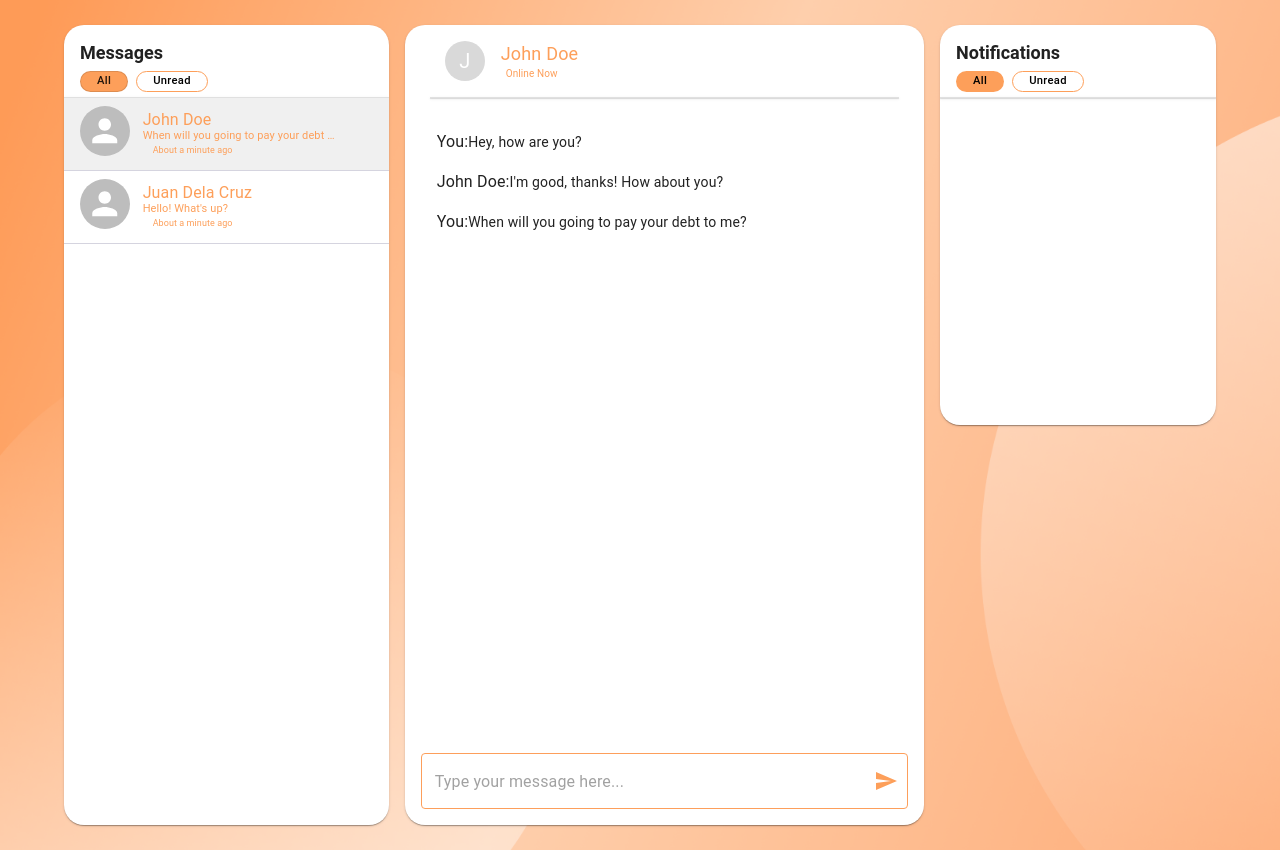
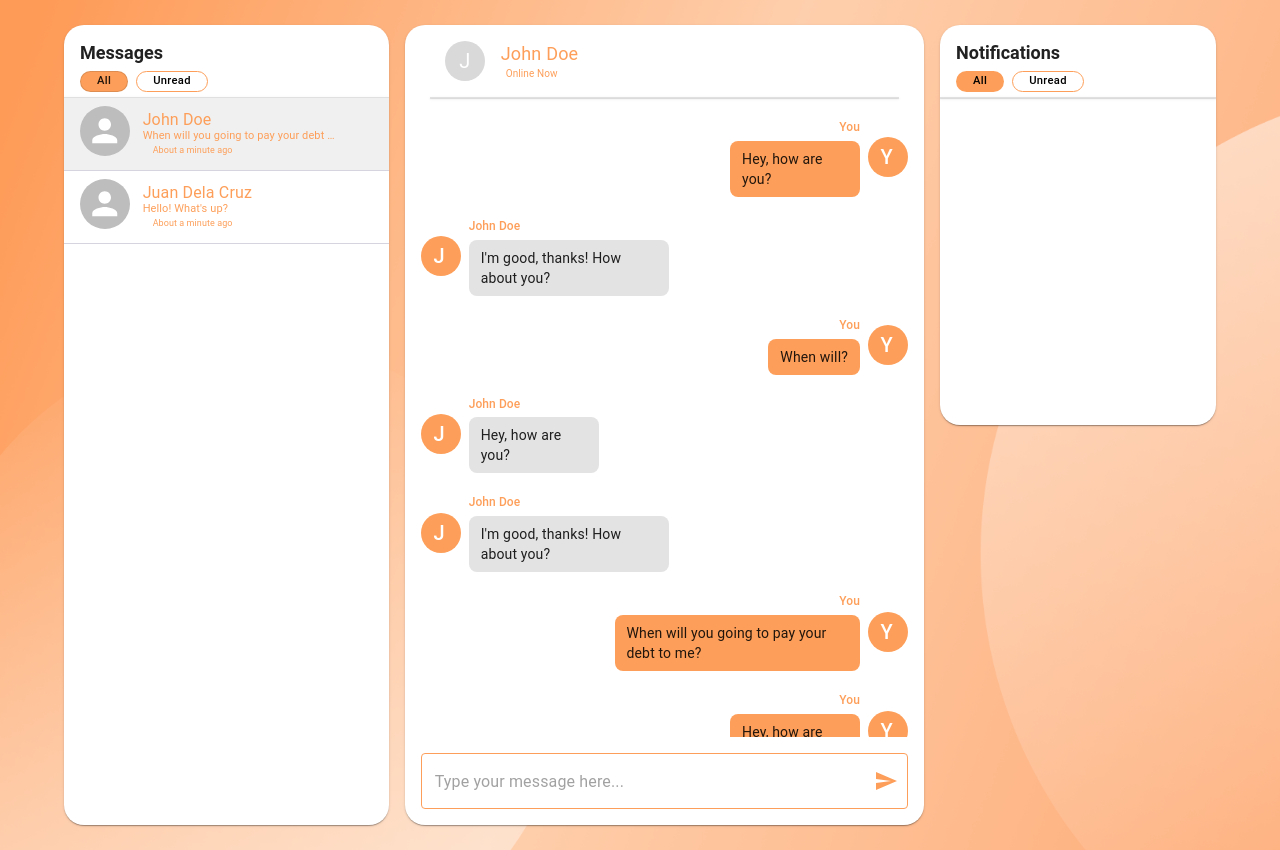
Before and after one commit to jhunel18/ojtconnect-com, a React (Vite) app: page /messages in a window 1280 px wide. Both pictures are taken after a click on the button 226 px from the left and 134 px from the top of the page. Built offline with nearby package versions, Linux system fonts and the light colour scheme.

Commit message:
update message conversation component

```diff
--- /dev/null
+++ b/src/components/MessageConversation/MessageBubble.jsx
@@ -0,0 +1,51 @@
+import React from 'react';
+import { Avatar, Box, ListItem, Typography } from '@mui/material';
+
+const MessageBubble = ({ message, isYou }) => {
+    return (
+        <ListItem
+            sx={{
+                display: 'flex',
+                flexDirection: 'column',
+                alignItems: isYou ? 'flex-end' : 'flex-start',
+                marginTop: '4px',
+                marginBottom: '4px',
+            }}
+        >
+            <Box
+                sx={{
+                    display: 'flex',
+                    flexDirection: isYou ? 'row-reverse' : 'row',
+                    alignItems: 'center',
+                    justifyContent: isYou ? 'end' : 'flex-start',
+                }}
+            >
+                <Box sx={{ marginRight: isYou ? '0' : '8px', marginLeft: isYou ? '8px' : '0' }}>
+                    {message.avatar ? (
+                        <Avatar alt={message.sender} src={message.avatar} />
+                    ) : (
+                        <Avatar sx={{ bgcolor: '#FD9F5A' }}>{message.sender.charAt(0).toUpperCase()}</Avatar>
+                    )}
+                </Box>
+                <Box sx={{ flex: 1, maxWidth: '70%' }}>
+                    <Typography variant='subtitle2' sx={{ color: '#FD9F5A', fontSize: '12px', marginBottom: '4px', textAlign: isYou ? 'right' : 'left' }}>
+                        {message.sender}
+                    </Typography>
+                    <Box
+                        sx={{
+                            backgroundColor: isYou ? '#FD9F5A' : '#E3E3E3',
+                            padding: '8px 12px',
+                            borderRadius: '8px',
+                            wordBreak: 'break-word',
+                            textAlign: 'left', // Always left-align the text content
+                        }}
+                    >
+                        <Typography variant='body2'>{message.text}</Typography>
+                    </Box>
+                </Box>
+            </Box>
+        </ListItem>
+    );
+};
+
+export default MessageBubble;
--- a/src/components/MessageConversation/index.jsx
+++ b/src/components/MessageConversation/index.jsx
@@ -3,6 +3,8 @@ import React, { useEffect, useState } from 'react'
 import { useSelector } from 'react-redux'
 import SendIcon from '@mui/icons-material/Send';
 import ArrowBackIcon from '@mui/icons-material/ArrowBack';
+import MessageBubble from './MessageBubble';
+import { customScrollbar } from './style'
 
 const BackButton = ({ onClick }) => (
     <IconButton onClick={onClick} sx={{ color: '#FD9F5A' }}>
@@ -70,16 +72,32 @@ const MessageConversation = ({ onBackButtonClick }) => {
                         subheader="Online Now"
                     />
                     <Divider sx={{boxShadow: 1,  margin: '0 25px',}}/>
-                    <CardContent sx={{ flex: 1, overflowY: 'auto' }}>
+                    <CardContent
+                        sx={{
+                            flex: 1,
+                            overflowY: 'auto',
+                            padding: "0px",
+                            ...customScrollbar
+                            // '&:hover': {
+                            //     backgroundColor: '#0000',
+                            //     overflowY: 'scroll',
+                            // },
+                            // '&::-webkit-scrollbar': {
+                            //     width: '12px',
+                            // },
+                            // '&::-webkit-scrollbar-track': {
+                            //     backgroundColor: '#FFF0E7',
+                            // },
+                            // '&::-webkit-scrollbar-thumb': {
+                            //     backgroundColor: '#FF9E6C',
+                            //     borderRadius: '6px',
+                            //     transition: 'overflow 0.5s ease',
+                            // },
+                        }}>
                         <List>
-                            <Box>
-                                {selectedConversationMessages.map((message) => (
-                                    <ListItem key={message.id}>
-                                        <Typography variant='body1'>{message.sender}: </Typography>
-                                        <Typography variant='body2'> {message.text}</Typography>
-                                    </ListItem>
-                                ))}
-                            </Box>
+                            {selectedConversationMessages.map((message) => (
+                                <MessageBubble key={message.id} message={message} isYou={message.sender === 'You'} />
+                            ))}
                         </List>
                     </CardContent>
                     <CardActions sx={{ mt: 'auto', p: 2 }}>
--- /dev/null
+++ b/src/components/MessageConversation/style.jsx
@@ -0,0 +1,22 @@
+// styles.js
+export const customScrollbar = {
+  '&::-webkit-scrollbar': {
+    width: '9px',
+  },
+  '&::-webkit-scrollbar-thumb': {
+    backgroundColor: '#FF9E6C',
+    borderRadius: '6px',
+    transition: 'background-color 0.3s ease',
+  },
+  '&::-webkit-scrollbar-thumb:hover': {
+    backgroundColor: '#FF9E6C',
+  },
+  '&::-webkit-scrollbar-track': {
+    backgroundColor: '#FFF0E7',
+    borderRadius: '6px',
+    backgroundImage: 'linear-gradient(#FFF0E7, #FFF0E7), linear-gradient(transparent, transparent)',
+    backgroundSize: '9px 6px, 9px 6px',
+    backgroundRepeat: 'no-repeat',
+    backgroundPosition: 'top right, bottom right',
+  },
+};
--- a/src/data/MessageData/index.js
+++ b/src/data/MessageData/index.js
@@ -1,13 +1,19 @@
 // data/initialData
 export const conversations = [
-    { id: 1, contactName: "John Doe", unread: 2, onlineText: "About a minute ago" },
-    { id: 2, contactName: "Juan Dela Cruz", unread: 0, onlineText: "About a minute ago" },
+    { id: 1, contactName: "John Doe", unread: 2, onlineText: "About a minute ago", avatar: "null" },
+    { id: 2, contactName: "Juan Dela Cruz", unread: 0, onlineText: "About a minute ago", avatar: "null" },
   ]
 export const messages = {
     1: [
       { id: 1, text: "Hey, how are you?", sender: "You", timestamp: Date.now() - 5000 },
       { id: 2, text: "I'm good, thanks! How about you?", sender: "John Doe", timestamp: Date.now() - 3000 },
-      { id: 3, text: "When will you going to pay your debt to me?", sender: "You", timestamp: Date.now() - 3000 },
+      { id: 3, text: "When will?", sender: "You", timestamp: Date.now() - 3000 },
+      { id: 4, text: "Hey, how are you?", sender: "John Doe", timestamp: Date.now() - 5000 },
+      { id: 5, text: "I'm good, thanks! How about you?", sender: "John Doe", timestamp: Date.now() - 3000 },
+      { id: 6, text: "When will you going to pay your debt to me?", sender: "You", timestamp: Date.now() - 3000 },
+      { id: 7, text: "Hey, how are you?", sender: "You", timestamp: Date.now() - 5000 },
+      { id: 8, text: "I'm good, thanks! How about you?", sender: "John Doe", timestamp: Date.now() - 3000 },
+      { id: 9, text: "When will you going to pay your debt to me?", sender: "You", timestamp: Date.now() - 3000 },
     ],
     2: [
       { id: 1, text: "Hi there!", sender: "You", timestamp: Date.now() - 7000 },
```
